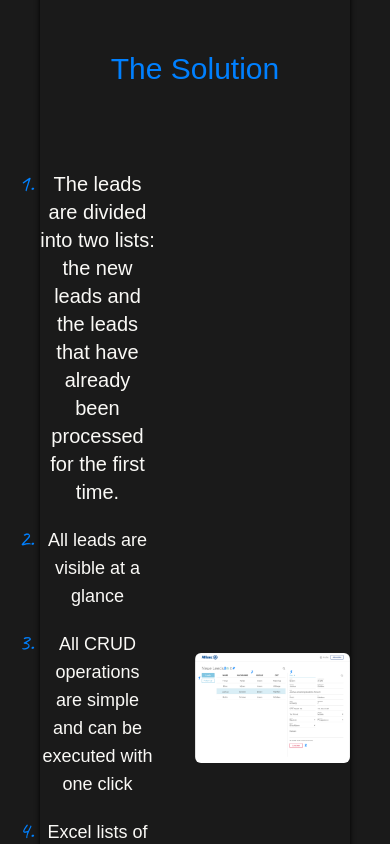
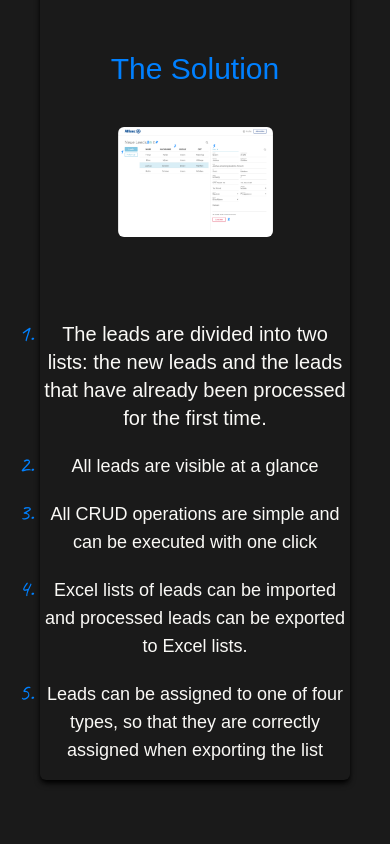
Before and after one commit to TimonKeller/Portfolio, a Next.js app: page /leadTool in a window 390 px wide. Shown: the part 1960-2804 px from the top of the page. After the commit the page ends 2772 px from the top, so only its background shows below. Built offline with nearby package versions, Linux system fonts and the light colour scheme.

Commit message:
Update leadTool.js

```diff
--- a/pages/leadTool.js
+++ b/pages/leadTool.js
@@ -43,7 +43,7 @@
           <h1 className='text-center md:text-start text-blue text-3xl mb-10'>
             The Solution
           </h1>
-          <div className='flex flex-row gap-x-10 justify-center'>
+          <div className='flex flex-col-reverse md:flex-row gap-x-10 justify-center'>
             <ul className='mt-10 list-decimal marker:text-blue marker:font-caveat marker:text-2xl'>
               <li className='text-center md:text-start text-text text-lg mb-4 text-xl'>
                 The leads are divided into two lists: the new leads and the leads that have already been processed for the first time.
```
